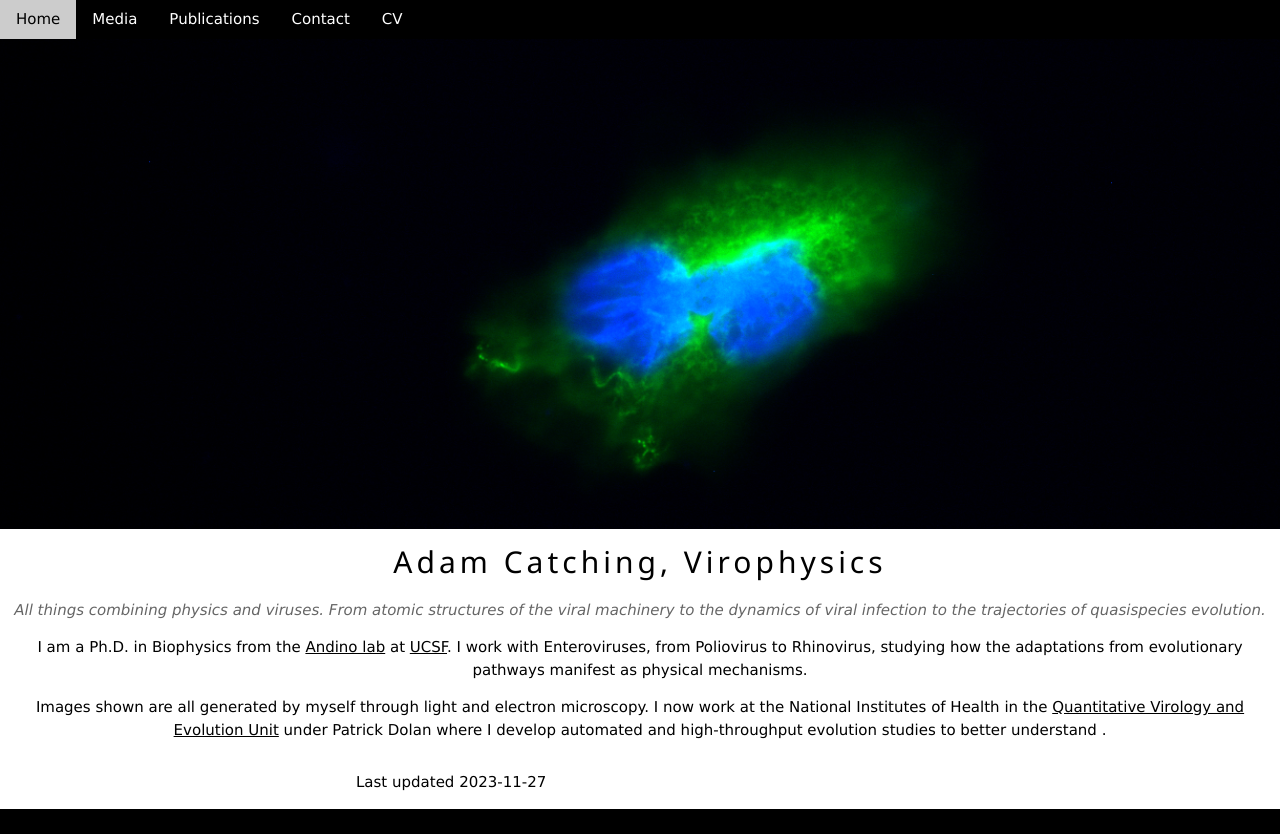
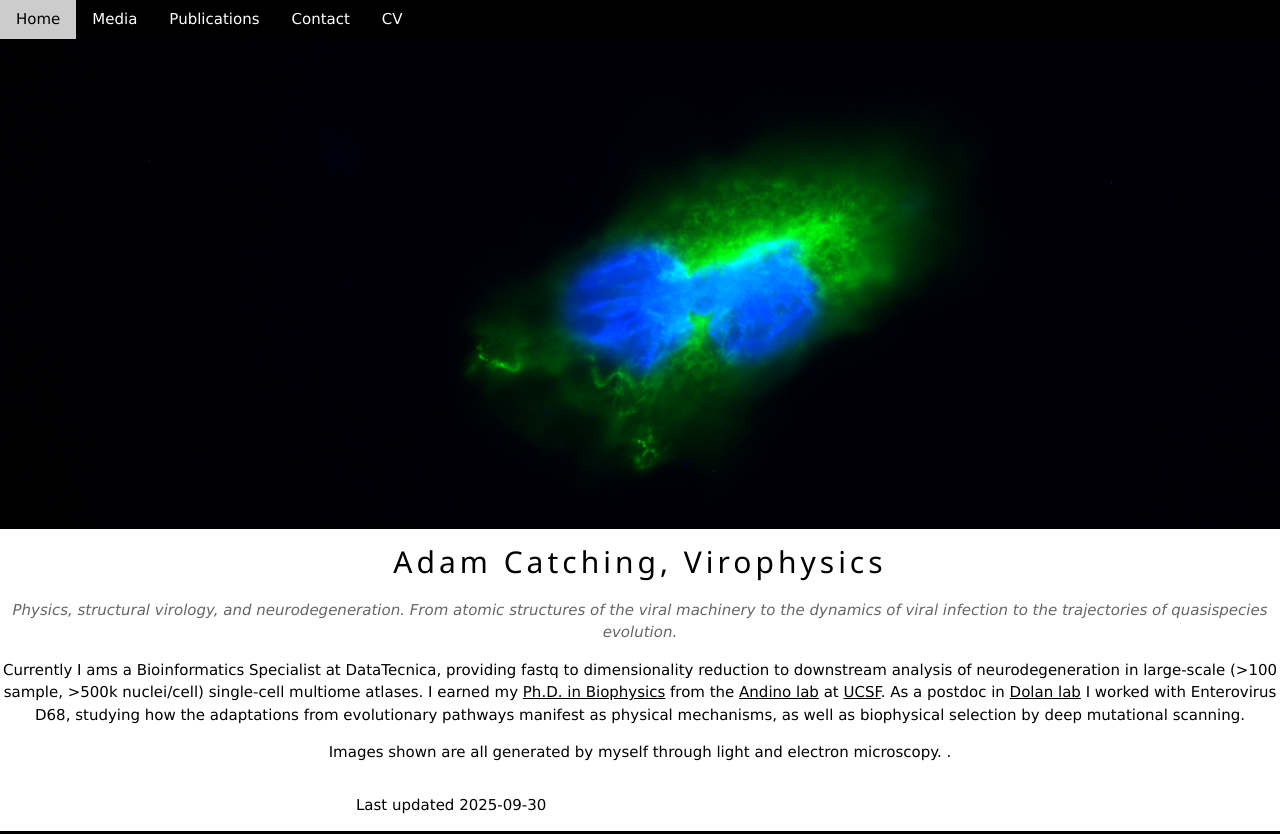
Before and after one commit to adamcatching/adamcatching.github.io, a plain HTML site: page index.html in a window 1280 px wide. Shown: the top 834 px of the page. Drawn offline with nearby package versions, Linux system fonts and the light colour scheme.

Commit message:
Update index.html

```diff
--- a/index.html
+++ b/index.html
@@ -47,14 +47,16 @@ function carousel() {
 </script>
     <center>
     <h2 class="w3-wide">Adam Catching, Virophysics</h2>
-    <p class="w3-opacity"><i>All things combining physics and viruses. From atomic structures of the viral machinery to the dynamics of viral infection to the trajectories of quasispecies evolution. </i></p>
-    <pI class="w3-content"<i>I am a Ph.D. in Biophysics from the <a href="andino.ucsf.edu">Andino lab</a> at <a href="ucsf.edu">UCSF</a>. I work with Enteroviruses, from Poliovirus to Rhinovirus, studying how the adaptations from evolutionary pathways manifest as physical mechanisms.  </i></p>
-    <p>Images shown are all generated by myself through light and electron microscopy. I now work at the National Institutes of Health in the <a href="https://qveu.github.io/QVEU/">Quantitative Virology and Evolution Unit</a> under Patrick Dolan where I develop automated and high-throughput evolution studies to better understand .</p>
+    <p class="w3-opacity"><i>Physics, structural virology, and neurodegeneration. From atomic structures of the viral machinery to the dynamics of viral infection to the trajectories of quasispecies evolution. </i></p>
+    <pI class="w3-content"<i>Currently I ams a Bioinformatics Specialist at DataTecnica, providing fastq to dimensionality reduction to downstream analysis of neurodegeneration in large-scale (>100 sample, >500k nuclei/cell) single-cell multiome atlases.
+
+      I earned my <a href="https://escholarship.org/uc/item/763583b7">Ph.D. in Biophysics</a> from the <a href="andino.ucsf.edu">Andino lab</a> at <a href="ucsf.edu">UCSF</a>. As a postdoc in <a href="https://qveu.github.io/QVEU/index.html">Dolan lab</a> I worked with Enterovirus D68, studying how the adaptations from evolutionary pathways manifest as physical mechanisms, as well as biophysical selection by deep mutational scanning.  </i></p>
+    <p>Images shown are all generated by myself through light and electron microscopy. .</p>
     </pI>
     </center>
 
    <section class="w3-container w3-content w3-center" style="max-width:600px">
-  <p class="w3-justify">Last updated 2023-11-27</p>
+  <p class="w3-justify">Last updated 2025-09-30</p>
   </section>
 
 
```
